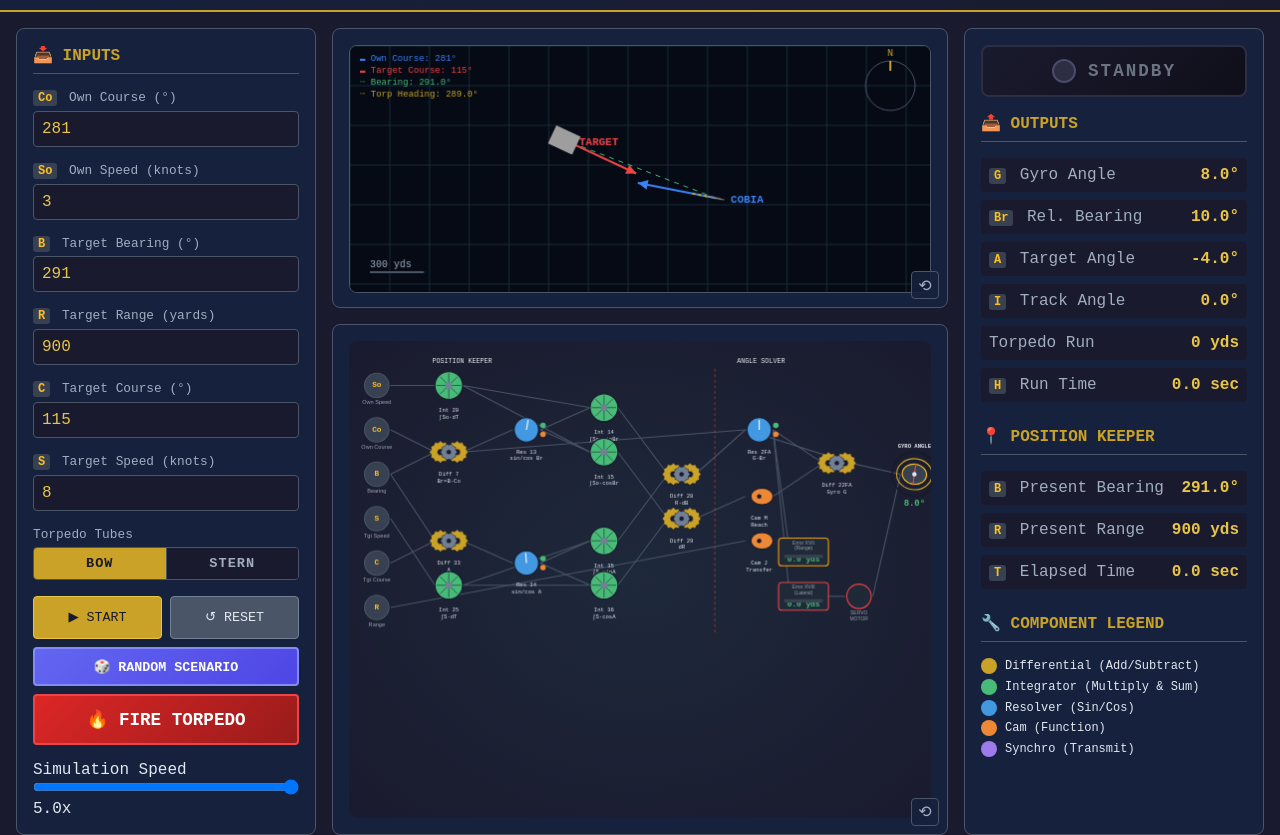
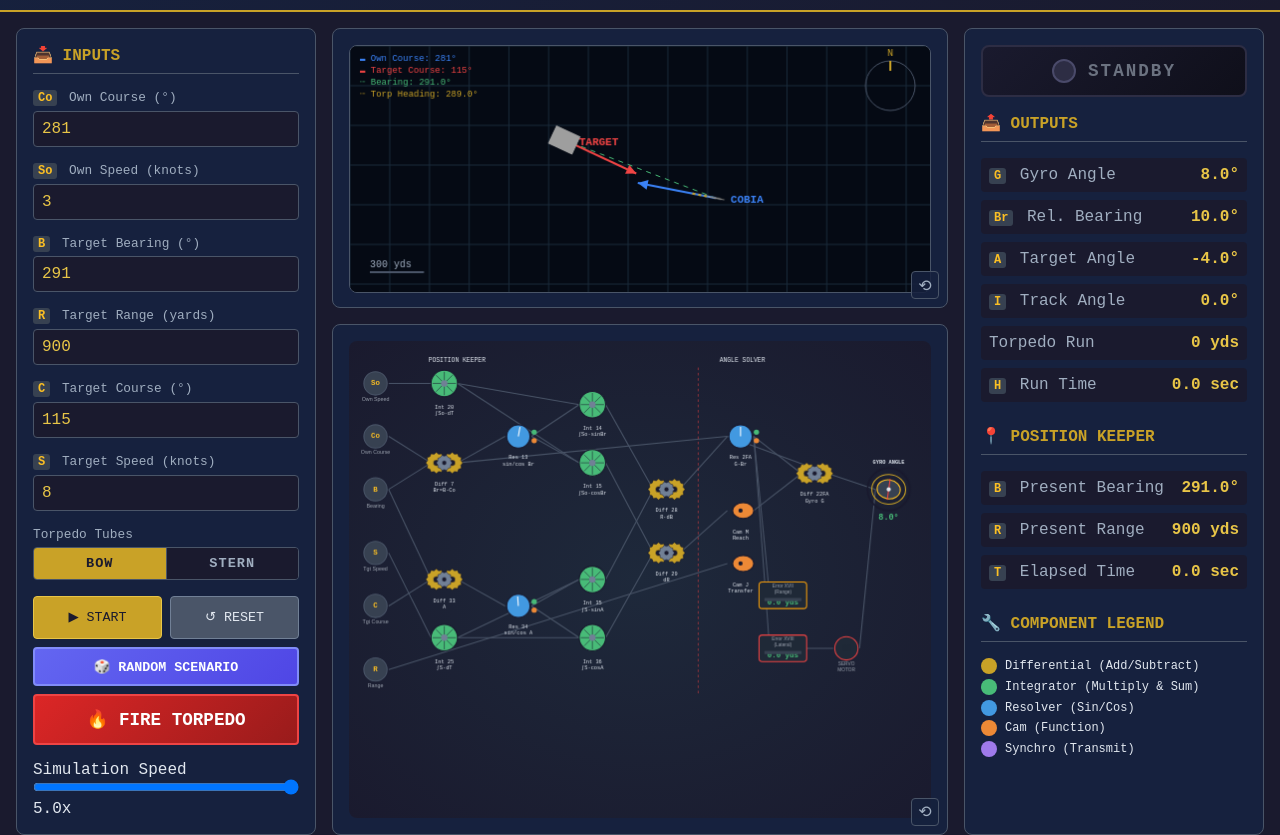
Before and after one commit to jmknapp/cobia-patrols, a plain HTML site: page patrolReports/tdc_simulator/tdc_visualizer.html in a window 1280 px wide. Shown: the part 74-909 px from the top of the page. Drawn offline with Linux system fonts and the light colour scheme; files whose address does not match are found by name.

Commit message:
TDC: expand schematic vertically (700px height) to eliminate overlapping elements

```diff
--- a/patrolReports/tdc_simulator/tdc_visualizer.html
+++ b/patrolReports/tdc_simulator/tdc_visualizer.html
@@ -738,45 +738,51 @@
         // Component definitions with positions
         const components = {
             // Position Keeper
+            // Inputs - left column (spread vertically)
             'So': { x: 50, y: 80, type: 'input', label: 'So', fullName: 'Own Speed', rotation: 0 },
-            'Co': { x: 50, y: 160, type: 'input', label: 'Co', fullName: 'Own Course', rotation: 0 },
-            'B': { x: 50, y: 240, type: 'input', label: 'B', fullName: 'Bearing', rotation: 0 },
-            'S': { x: 50, y: 320, type: 'input', label: 'S', fullName: 'Tgt Speed', rotation: 0 },
-            'C': { x: 50, y: 400, type: 'input', label: 'C', fullName: 'Tgt Course', rotation: 0 },
-            'R': { x: 50, y: 480, type: 'input', label: 'R', fullName: 'Range', rotation: 0 },
-
-            'diff_7': { x: 180, y: 200, type: 'differential', label: 'Diff 7\nBr=B-Co', rotation: 0 },
-            'diff_33': { x: 180, y: 360, type: 'differential', label: 'Diff 33\nA', rotation: 0 },
-
-            'resolver_13': { x: 320, y: 160, type: 'resolver', label: 'Res 13\nsin/cos Br', rotation: 0 },
-            'resolver_34': { x: 320, y: 400, type: 'resolver', label: 'Res 34\nsin/cos A', rotation: 0 },
-
+            'Co': { x: 50, y: 180, type: 'input', label: 'Co', fullName: 'Own Course', rotation: 0 },
+            'B': { x: 50, y: 280, type: 'input', label: 'B', fullName: 'Bearing', rotation: 0 },
+            'S': { x: 50, y: 400, type: 'input', label: 'S', fullName: 'Tgt Speed', rotation: 0 },
+            'C': { x: 50, y: 500, type: 'input', label: 'C', fullName: 'Tgt Course', rotation: 0 },
+            'R': { x: 50, y: 620, type: 'input', label: 'R', fullName: 'Range', rotation: 0 },
+
+            // Position Keeper differentials
+            'diff_7': { x: 180, y: 230, type: 'differential', label: 'Diff 7\nBr=B-Co', rotation: 0 },
+            'diff_33': { x: 180, y: 450, type: 'differential', label: 'Diff 33\nA', rotation: 0 },
+
+            // Resolvers for sin/cos
+            'resolver_13': { x: 320, y: 180, type: 'resolver', label: 'Res 13\nsin/cos Br', rotation: 0 },
+            'resolver_34': { x: 320, y: 500, type: 'resolver', label: 'Res 34\nsin/cos A', rotation: 0 },
+
+            // Speed integrators
             'int_20': { x: 180, y: 80, type: 'integrator', label: 'Int 20\n∫So·dT', rotation: 0, discRotation: 0 },
-            'int_25': { x: 180, y: 440, type: 'integrator', label: 'Int 25\n∫S·dT', rotation: 0, discRotation: 0 },
-
+            'int_25': { x: 180, y: 560, type: 'integrator', label: 'Int 25\n∫S·dT', rotation: 0, discRotation: 0 },
+
+            // Component integrators
             'int_14': { x: 460, y: 120, type: 'integrator', label: 'Int 14\n∫So·sinBr', rotation: 0, discRotation: 0 },
-            'int_15': { x: 460, y: 200, type: 'integrator', label: 'Int 15\n∫So·cosBr', rotation: 0, discRotation: 0 },
-            'int_35': { x: 460, y: 360, type: 'integrator', label: 'Int 35\n∫S·sinA', rotation: 0, discRotation: 0 },
-            'int_36': { x: 460, y: 440, type: 'integrator', label: 'Int 36\n∫S·cosA', rotation: 0, discRotation: 0 },
-
-            'diff_28': { x: 600, y: 240, type: 'differential', label: 'Diff 28\nR·dB', rotation: 0 },
-            'diff_29': { x: 600, y: 320, type: 'differential', label: 'Diff 29\ndR', rotation: 0 },
+            'int_15': { x: 460, y: 230, type: 'integrator', label: 'Int 15\n∫So·cosBr', rotation: 0, discRotation: 0 },
+            'int_35': { x: 460, y: 450, type: 'integrator', label: 'Int 35\n∫S·sinA', rotation: 0, discRotation: 0 },
+            'int_36': { x: 460, y: 560, type: 'integrator', label: 'Int 36\n∫S·cosA', rotation: 0, discRotation: 0 },
+
+            // Range/bearing differentials
+            'diff_28': { x: 600, y: 280, type: 'differential', label: 'Diff 28\nR·dB', rotation: 0 },
+            'diff_29': { x: 600, y: 400, type: 'differential', label: 'Diff 29\ndR', rotation: 0 },
 
             // Angle Solver
-            'resolver_2FA': { x: 740, y: 160, type: 'resolver', label: 'Res 2FA\nG-Br', rotation: 0 },
-            'cam_M': { x: 740, y: 280, type: 'cam', label: 'Cam M\nReach', rotation: 0 },
-            'cam_J': { x: 740, y: 360, type: 'cam', label: 'Cam J\nTransfer', rotation: 0 },
-
-            'diff_22FA': { x: 880, y: 220, type: 'differential', label: 'Diff 22FA\nGyro G', rotation: 0 },
-
-            'G_out': { x: 1020, y: 240, type: 'output', label: 'GYRO\nANGLE', rotation: 0 },
+            'resolver_2FA': { x: 740, y: 180, type: 'resolver', label: 'Res 2FA\nG-Br', rotation: 0 },
+            'cam_M': { x: 740, y: 320, type: 'cam', label: 'Cam M\nReach', rotation: 0 },
+            'cam_J': { x: 740, y: 420, type: 'cam', label: 'Cam J\nTransfer', rotation: 0 },
+
+            'diff_22FA': { x: 880, y: 250, type: 'differential', label: 'Diff 22FA\nGyro G', rotation: 0 },
+
+            'G_out': { x: 1020, y: 280, type: 'output', label: 'GYRO\nANGLE', rotation: 0 },
 
             // Error feedback terms (drive the servo)
-            'err_XVII': { x: 820, y: 380, type: 'error', label: 'Error XVII\n(Range)', errorType: 'XVII' },
-            'err_XVIII': { x: 820, y: 460, type: 'error', label: 'Error XVIII\n(Lateral)', errorType: 'XVIII' },
+            'err_XVII': { x: 820, y: 480, type: 'error', label: 'Error XVII\n(Range)', errorType: 'XVII' },
+            'err_XVIII': { x: 820, y: 580, type: 'error', label: 'Error XVIII\n(Lateral)', errorType: 'XVIII' },
 
             // Servo motor - driven by Error XVIII, outputs Gyro Angle
-            'servo': { x: 920, y: 460, type: 'servo', label: 'SERVO\nMOTOR' }
+            'servo': { x: 940, y: 580, type: 'servo', label: 'SERVO\nMOTOR' }
         };
 
         // Connections between components
@@ -2259,8 +2265,8 @@
             ctx.clearRect(0, 0, canvas.width, canvas.height);
 
             // Scale to fit canvas - design is for 1050px wide, 550px tall
-            const designWidth = 1050;
-            const designHeight = 550;
+            const designWidth = 1100;
+            const designHeight = 700;
             const scaleX = canvas.width / designWidth;
             const scaleY = canvas.height / designHeight;
             const baseScale = Math.min(scaleX, scaleY, 1.0); // Don't scale up beyond 1x
@@ -2327,7 +2333,7 @@
             // Dividing line
             ctx.beginPath();
             ctx.moveTo(660, 50);
-            ctx.lineTo(660, designHeight - 20);
+            ctx.lineTo(660, designHeight - 30);
             ctx.strokeStyle = COLORS.steel;
             ctx.lineWidth = 1;
             ctx.setLineDash([5, 5]);
```
